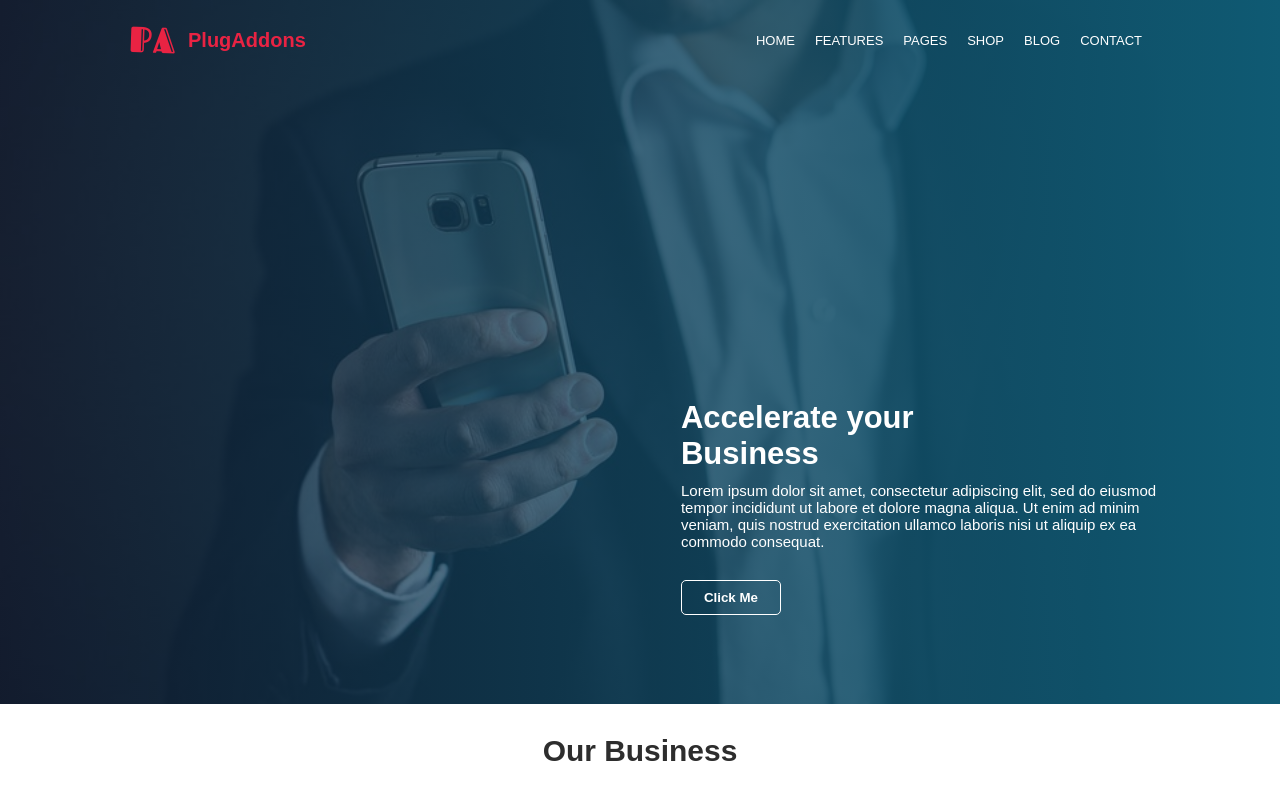
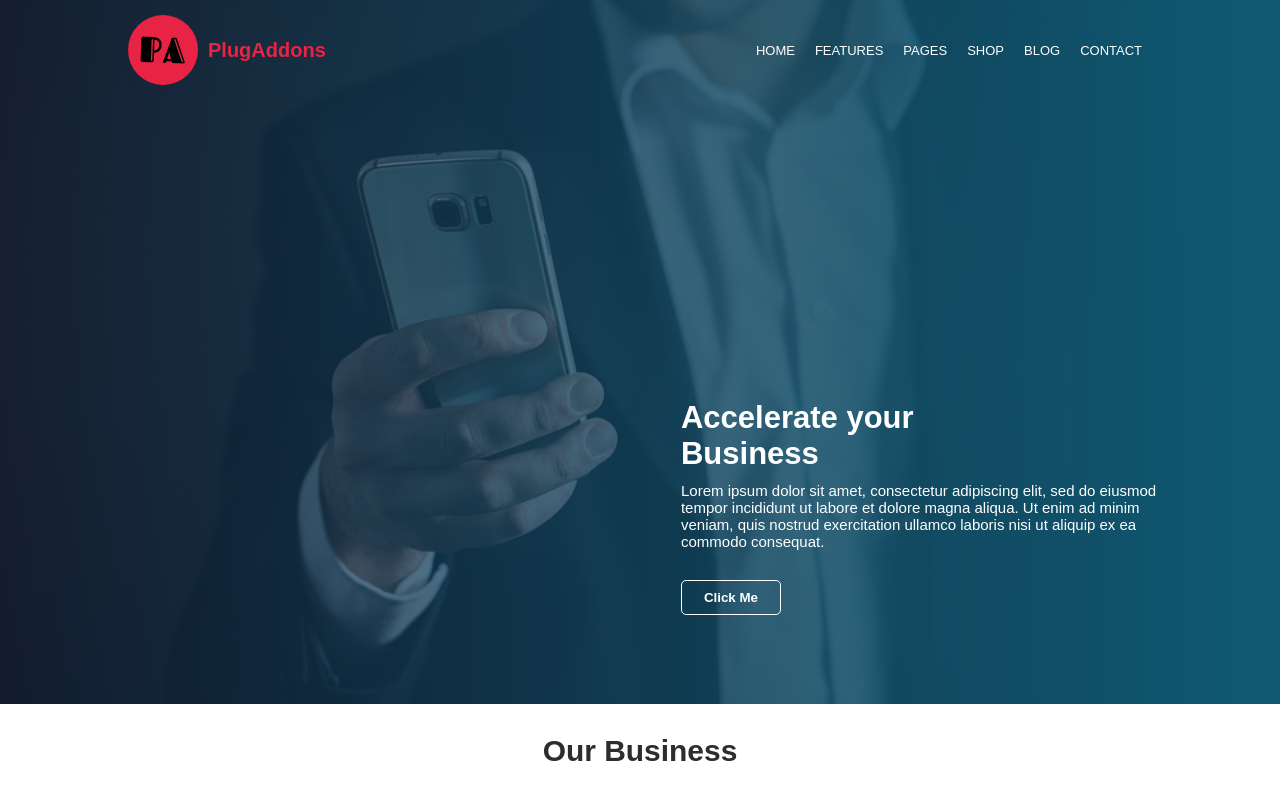
Before and after one commit to denomash/plug-Addons-site, a React (Create React App) app: page / in a window 1280 px wide. Shown: the top 800 px of the page. Built offline with nearby package versions, Linux system fonts and the light colour scheme.

Commit message:
update logo

```diff
--- a/src/Components/Header/Header.js
+++ b/src/Components/Header/Header.js
@@ -9,7 +9,9 @@ const Header = () => {
             {/* <div className="header__clip"></div> */}
             <div className="header__top container">
                 <div className="header__logo">
-                    <img className='logo' src={logo} alt='logo' />
+                    <div className='logo__container'>
+                        <img className='logo' src={logo} alt='logo' />
+                    </div>
                     <span className="header__logo--text">PlugAddons</span>
                 </div>
                 <div className="header__nav">
--- a/src/Components/Header/header.css
+++ b/src/Components/Header/header.css
@@ -43,10 +43,20 @@
   font-size: 20px;
 }
 
+.logo__container {
+  display: flex;
+  justify-content: center;
+  align-items: center;
+  background: #e92343;
+  height: 70px;
+  width: 70px;
+  border-radius: 50%;
+  margin-right: 10px;
+}
+
 .logo {
   height: 50px;
   width: 50px;
-  margin-right: 10px;
 }
 
 .header__nav ul {
```
Also changed, not shown: src/assets/logo.png.
